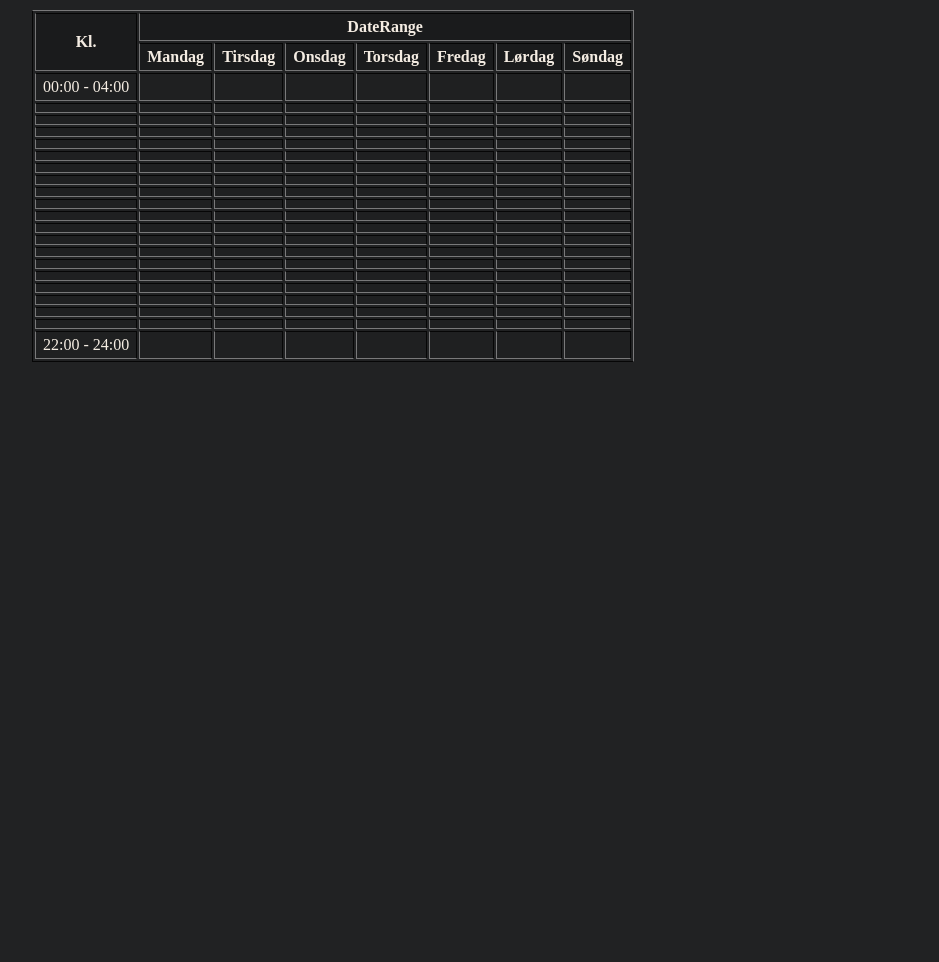
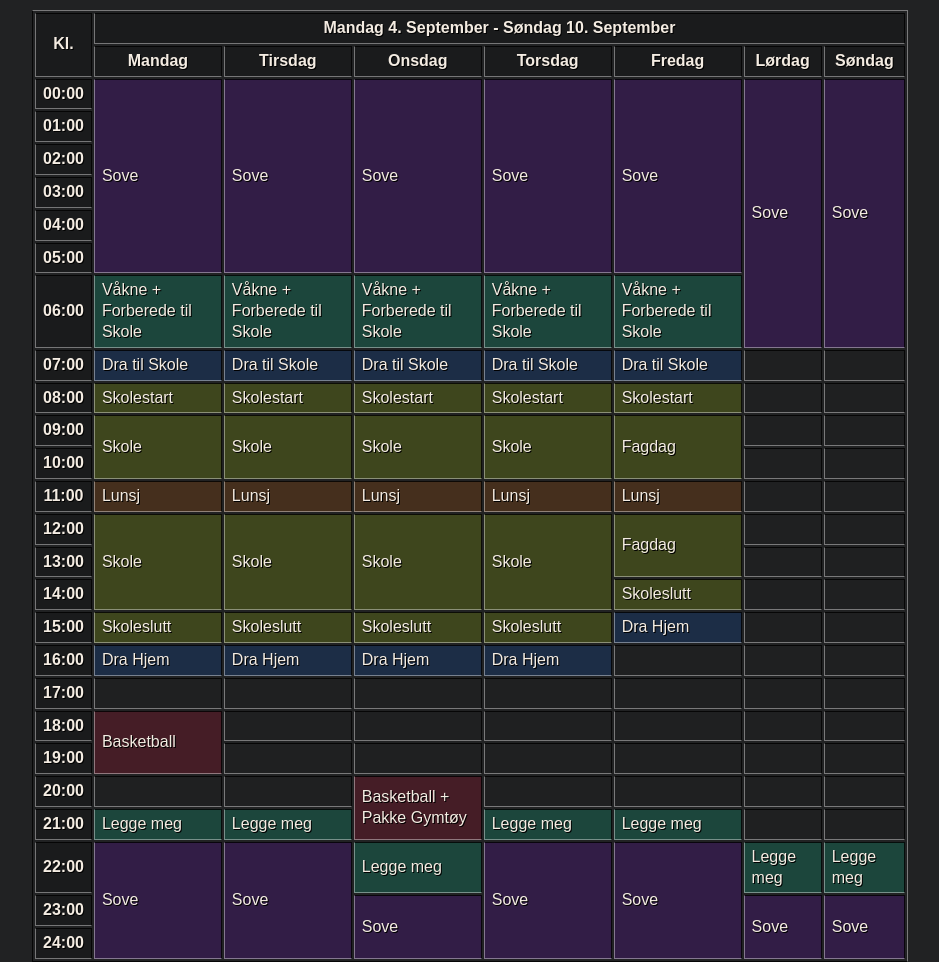
Before and after one commit to Blu07/SchoolProjects, a plain HTML site: page Projects/Timeplan/timeplan.html in a window 1280 px wide. Shown: the whole page, without its empty margins (170-1109 px from the left). Before the commit the page ends 800 px from the top, so only its background shows below. Drawn offline with Linux system fonts and the light colour scheme.

Commit message:
Updated Timeplan, with colors.

```diff
--- a/Projects/Timeplan/timeplan.html
+++ b/Projects/Timeplan/timeplan.html
@@ -11,23 +11,142 @@
     <table>
       <thead>
         <tr>
-                <th rowspan="2"> Kl. </th>
-                <th colspan="7"> DateRange </th>
+          <th rowspan="2">Kl.</th>
+          <th colspan="7">Mandag 4. September - Søndag 10. September</th>
         </tr>
         <tr>
-                <th> Mandag </th>
-                <th> Tirsdag </th>
-                <th> Onsdag </th>
-                <th> Torsdag </th>
-                <th> Fredag </th>
-                <th> Lørdag </th>
-                <th> Søndag</th>
+          <th>Mandag</th>
+          <th>Tirsdag</th>
+          <th>Onsdag</th>
+          <th>Torsdag</th>
+          <th>Fredag</th>
+          <th>Lørdag</th>
+          <th>Søndag</th>
         </tr>
       </thead>
       <tbody>
+        <tr>
+          <th>00:00</th>
+          <td class="sleep" rowspan="6">Sove</td>
+          <td class="sleep" rowspan="6">Sove</td>
+          <td class="sleep" rowspan="6">Sove</td>
+          <td class="sleep" rowspan="6">Sove</td>
+          <td class="sleep" rowspan="6">Sove</td>
+          <td class="sleep" rowspan="7">Sove</td>
+          <td class="sleep" rowspan="7">Sove</td>
+        </tr>
+        <tr>
+          <th>01:00</th>
+        </tr>
+        <tr>
+          <th>02:00</th>
+        </tr>
+        <tr>
+          <th>03:00</th>
+        </tr>
+        <tr>
+          <th>04:00</th>
+        </tr>
+        <tr>
+          <th>05:00</th>
+        </tr>
+        <tr>
+          <th>06:00</th>
+          <td class="prepration">Våkne + Forberede til Skole</td>
+          <td class="prepration">Våkne + Forberede til Skole</td>
+          <td class="prepration">Våkne + Forberede til Skole</td>
+          <td class="prepration">Våkne + Forberede til Skole</td>
+          <td class="prepration">Våkne + Forberede til Skole</td>
+        </tr>
+        <tr>
+          <th>07:00</th>
+          <td class="logistics">Dra til Skole</td>
+          <td class="logistics">Dra til Skole</td>
+          <td class="logistics">Dra til Skole</td>
+          <td class="logistics">Dra til Skole</td>
+          <td class="logistics">Dra til Skole</td>
+          <td></td>
+          <td></td>
+        </tr>
+        <tr>
+          <th>08:00</th>
+          <td class="school">Skolestart</td>
+          <td class="school">Skolestart</td>
+          <td class="school">Skolestart</td>
+          <td class="school">Skolestart</td>
+          <td class="school">Skolestart</td>
+          <td></td>
+          <td></td>
+        </tr>
+        <tr>
+          <th>09:00</th>
+          <td class="school" rowspan="2">Skole</td>
+          <td class="school" rowspan="2">Skole</td>
+          <td class="school" rowspan="2">Skole</td>
+          <td class="school" rowspan="2">Skole</td>
+          <td class="school" rowspan="2">Fagdag</td>
+          <td></td>
+          <td></td>
+        </tr>
+        <tr>
+          <th>10:00</th>
 
+          <td></td>
+          <td></td>
+        </tr>
         <tr>
-              <td>00:00 - 04:00</td>
+          <th>11:00</th>
+          <td class="lunch">Lunsj</td>
+          <td class="lunch">Lunsj</td>
+          <td class="lunch">Lunsj</td>
+          <td class="lunch">Lunsj</td>
+          <td class="lunch">Lunsj</td>
+          <td></td>
+          <td></td>
+        </tr>
+        <tr>
+          <th>12:00</th>
+          <td class="school" rowspan="3">Skole</td>
+          <td class="school" rowspan="3">Skole</td>
+          <td class="school" rowspan="3">Skole</td>
+          <td class="school" rowspan="3">Skole</td>
+          <td class="school" rowspan="2">Fagdag</td>
+          <td></td>
+          <td></td>
+        </tr>
+        <tr>
+          <th>13:00</th>
+          <td></td>
+          <td></td>
+        </tr>
+        <tr>
+          <th>14:00</th>
+          <td class="school">Skoleslutt</td>
+          <td></td>
+          <td></td>
+        </tr>
+        <tr>
+          <th>15:00</th>
+          <td class="school">Skoleslutt</td>
+          <td class="school">Skoleslutt</td>
+          <td class="school">Skoleslutt</td>
+          <td class="school">Skoleslutt</td>
+          <td class="logistics">Dra Hjem</td>
+          <td></td>
+          <td></td>
+        </tr>
+        <tr>
+          <th>16:00</th>
+          <td class="logistics">Dra Hjem</td>
+          <td class="logistics">Dra Hjem</td>
+          <td class="logistics">Dra Hjem</td>
+          <td class="logistics">Dra Hjem</td>
+          <td></td>
+          <td></td>
+          <td></td>
+        </tr>
+        <tr>
+          <th>17:00</th>
           <td></td>
           <td></td>
           <td></td>
@@ -37,8 +156,8 @@
           <td></td>
         </tr>
         <tr>
-              <td></td>
-              <td></td>
+          <th>18:00</th>
+          <td class="exercice" rowspan="2">Basketball</td>
           <td></td>
           <td></td>
           <td></td>
@@ -47,8 +166,8 @@
           <td></td>
         </tr>
         <tr>
-              <td></td>
-              <td></td>
+          <th>19:00</th>
+
           <td></td>
           <td></td>
           <td></td>
@@ -57,185 +176,42 @@
           <td></td>
         </tr>
         <tr>
+          <th>20:00</th>
           <td></td>
           <td></td>
-              <td></td>
-              <td></td>
+          <td class="exercice" rowspan="2">Basketball + Pakke Gymtøy</td>
           <td></td>
           <td></td>
           <td></td>
           <td></td>
         </tr>
         <tr>
-              <td></td>
-              <td></td>
-              <td></td>
-              <td></td>
-              <td></td>
-              <td></td>
+          <th>21:00</th>
+          <td class="prepration">Legge meg</td>
+          <td class="prepration">Legge meg</td>
+          <td class="prepration">Legge meg</td>
+          <td class="prepration">Legge meg</td>
           <td></td>
           <td></td>
         </tr>
         <tr>
-              <td></td>
-              <td></td>
-              <td></td>
-              <td></td>
-              <td></td>
-              <td></td>
-              <td></td>
-              <td></td>
+          <th>22:00</th>
+          <td class="sleep" rowspan="3">Sove</td>
+          <td class="sleep" rowspan="3">Sove</td>
+          <td class="prepration">Legge meg</td>
+          <td class="sleep"rowspan="3">Sove</td>
+          <td class="sleep" rowspan="3">Sove</td>
+          <td class="prepration">Legge meg</td>
+          <td class="prepration">Legge meg</td>
         </tr>
         <tr>
-              <td></td>
-              <td></td>
-              <td></td>
-              <td></td>
-              <td></td>
-              <td></td>
-              <td></td>
-              <td></td>
+          <th>23:00</th>
+					<td class="sleep" rowspan="2">Sove</td>
+					<td class="sleep" rowspan="2">Sove</td>
+					<td class="sleep" rowspan="2">Sove</td>
         </tr>
         <tr>
-              <td></td>
-              <td></td>
-              <td></td>
-              <td></td>
-              <td></td>
-              <td></td>
-              <td></td>
-              <td></td>
-            </tr>
-            <tr>
-              <td></td>
-              <td></td>
-              <td></td>
-              <td></td>
-              <td></td>
-              <td></td>
-              <td></td>
-              <td></td>
-            </tr>
-            <tr>
-              <td></td>
-              <td></td>
-              <td></td>
-              <td></td>
-              <td></td>
-              <td></td>
-              <td></td>
-              <td></td>
-            </tr>
-            <tr>
-              <td></td>
-              <td></td>
-              <td></td>
-              <td></td>
-              <td></td>
-              <td></td>
-              <td></td>
-              <td></td>
-            </tr>
-            <tr>
-              <td></td>
-              <td></td>
-              <td></td>
-              <td></td>
-              <td></td>
-              <td></td>
-              <td></td>
-              <td></td>
-            </tr>
-            <tr>
-              <td></td>
-              <td></td>
-              <td></td>
-              <td></td>
-              <td></td>
-              <td></td>
-              <td></td>
-              <td></td>
-            </tr>
-            <tr>
-              <td></td>
-              <td></td>
-              <td></td>
-              <td></td>
-              <td></td>
-              <td></td>
-              <td></td>
-              <td></td>
-            </tr>
-            <tr>
-              <td></td>
-              <td></td>
-              <td></td>
-              <td></td>
-              <td></td>
-              <td></td>
-              <td></td>
-              <td></td>
-            </tr>
-            <tr>
-              <td></td>
-              <td></td>
-              <td></td>
-              <td></td>
-              <td></td>
-              <td></td>
-              <td></td>
-              <td></td>
-            </tr>
-            <tr>
-              <td></td>
-              <td></td>
-              <td></td>
-              <td></td>
-              <td></td>
-              <td></td>
-              <td></td>
-              <td></td>
-            </tr>
-            <tr>
-              <td></td>
-              <td></td>
-              <td></td>
-              <td></td>
-              <td></td>
-              <td></td>
-              <td></td>
-              <td></td>
-            </tr>
-            <tr>
-              <td></td>
-              <td></td>
-              <td></td>
-              <td></td>
-              <td></td>
-              <td></td>
-              <td></td>
-              <td></td>
-            </tr>
-            <tr>
-              <td></td>
-              <td></td>
-              <td></td>
-              <td></td>
-              <td></td>
-              <td></td>
-              <td></td>
-              <td></td>
-            </tr>
-
-            <tr>
-              <td>22:00 - 24:00</td>
-              <td></td>
-              <td></td>
-              <td></td>
-              <td></td>
-              <td></td>
-              <td></td>
-              <td></td>
+          <th>24:00</th>
         </tr>
       </tbody>
     </table>
--- a/styles/timeplan.css
+++ b/styles/timeplan.css
@@ -1 +1,34 @@
 @import url('common.css');
+
+
+.school {
+    background-color: rgba(208, 255, 0, 0.16);
+}
+
+.logistics {
+    background-color: rgba(0, 102, 255, 0.16);
+}
+
+.sleep {
+    background-color: rgba(140, 0, 255, 0.16);
+}
+
+.prepration {
+    background-color: rgba(0, 255, 191, 0.16);
+}
+
+.lunch {
+    background-color: rgba(255, 115, 0, 0.16);
+}
+
+.exercice {
+    background-color: rgba(255, 0, 55, 0.16);
+}
+
+td, th {
+    font-family: Arial, Helvetica, sans-serif;
+    font-size: medium;
+    line-height: 130%;
+    text-shadow: black 1px 0.5px;
+
+}
```
Lines whose indentation alone changed are shown as unchanged.
